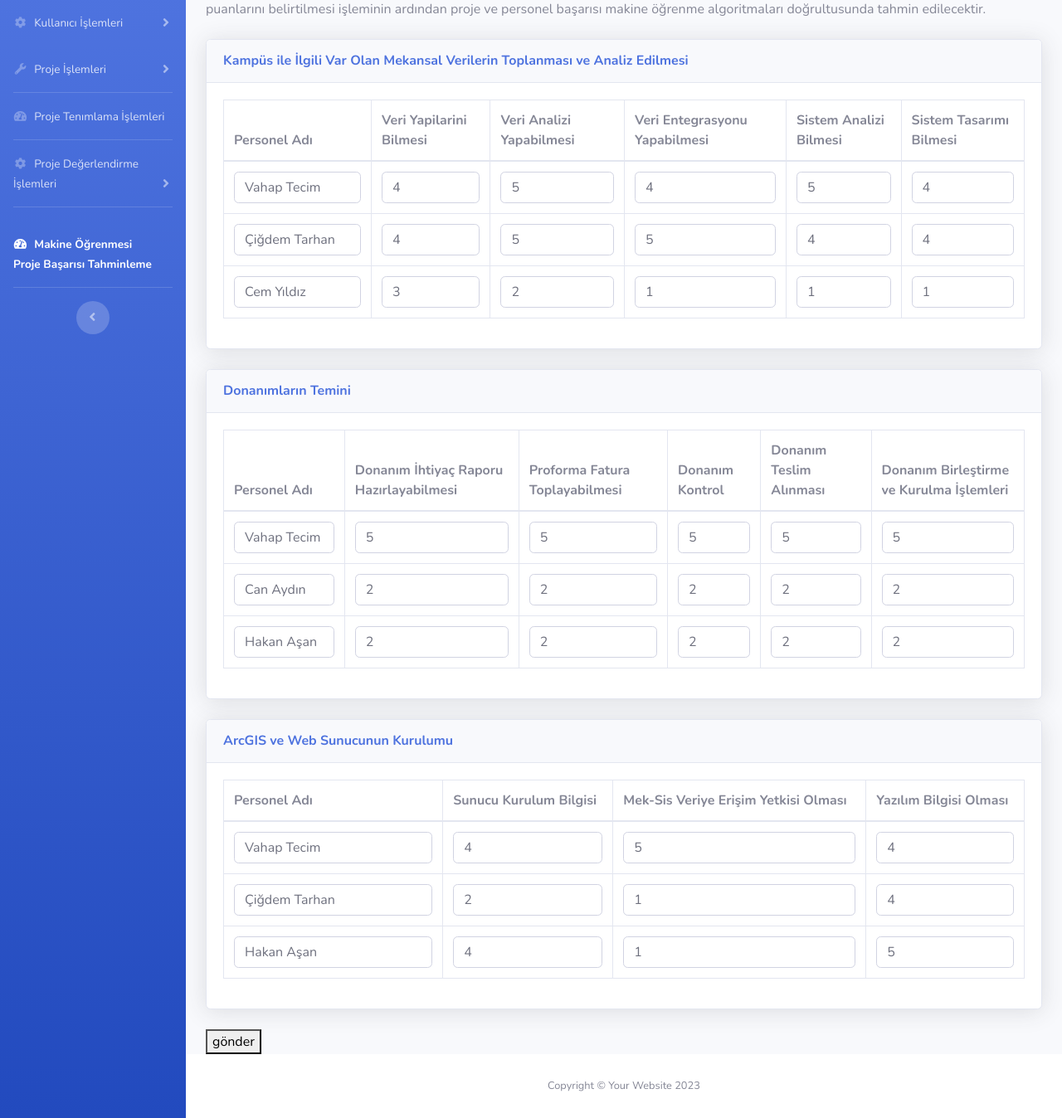
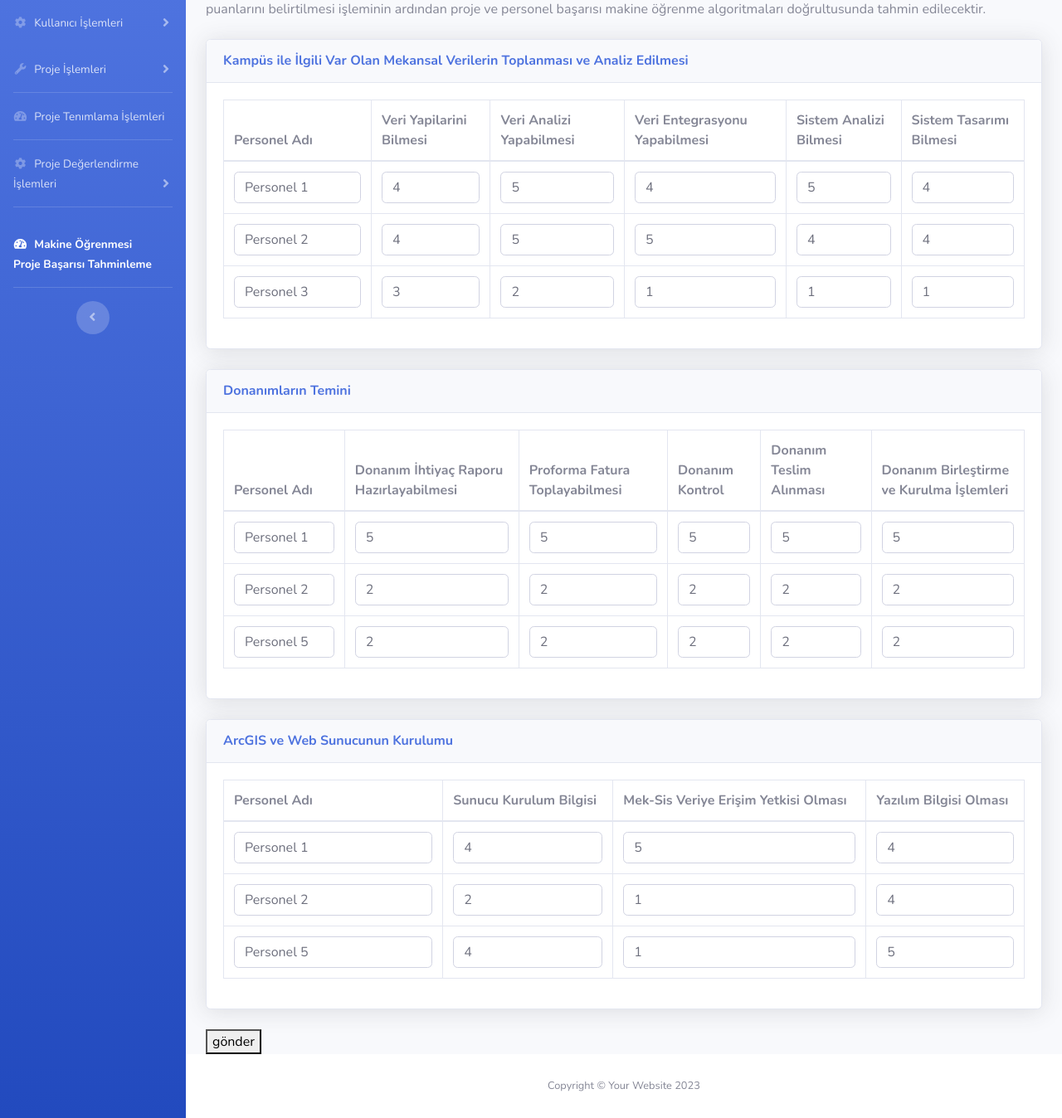
Before and after one commit to ahmetsozgur/tez-flask-uygulama, a Flask app: page / in a window 1280 px wide. Shown: the part 161-1509 px from the top of the page at 83% size. Run offline with Flask 3, Linux system fonts and the light colour scheme; parts of the project's set-up code (start-up, migrations or seed data) failed here and were passed over; some libraries are stand-ins or nearby versions.

Commit message:
Update index.html

```diff
--- a/templates/index.html
+++ b/templates/index.html
@@ -387,7 +387,7 @@
                                     <tbody>
                                         <tr>
                                             <td>
-                                                <input type="text" value="Vahap Tecim" name="ip_1_per_1" class="form-control form-control-user"  placeholder="Personel Adı Giriniz...">
+                                                <input type="text" value="Personel 1" name="ip_1_per_1" class="form-control form-control-user"  placeholder="Personel Adı Giriniz...">
                                             </td>
                                             <td>
                                                 <input type="number" value="4" name="ip_1_per_1_k_1" class="form-control form-control-user" min="1" max="5" id="exampleInputEmail"   placeholder="Değerlendirme Notu Giriniz...">
@@ -407,7 +407,7 @@
                                         </tr>
                                         <tr>
                                             <td>
-                                                <input type="text" value="Çiğdem Tarhan" name="ip_1_per_2" class="form-control form-control-user"  placeholder="Personel Adı Giriniz...">
+                                                <input type="text" value="Personel 2" name="ip_1_per_2" class="form-control form-control-user"  placeholder="Personel Adı Giriniz...">
                                             </td>
                                             <td>
                                                 <input type="number" value="4" name="ip_1_per_2_k_1" class="form-control form-control-user" min="1" max="5" id="exampleInputEmail"   placeholder="Değerlendirme Notu Giriniz...">
@@ -427,7 +427,7 @@
                                         </tr>
                                         <tr>
                                             <td>
-                                                <input type="text" value="Cem Yıldız" name="ip_1_per_3" class="form-control form-control-user"  placeholder="Personel Adı Giriniz...">
+                                                <input type="text" value="Personel 3" name="ip_1_per_3" class="form-control form-control-user"  placeholder="Personel Adı Giriniz...">
                                             </td>
                                             <td>
                                                 <input type="number" value="3" name="ip_1_per_3_k_1" class="form-control form-control-user" min="1" max="5" id="exampleInputEmail"   placeholder="Değerlendirme Notu Giriniz...">
@@ -478,7 +478,7 @@
                                     <tbody>
                                         <tr>
                                             <td>
-                                                <input type="text" value="Vahap Tecim" name="ip_2_per_1" class="form-control form-control-user"  placeholder="Personel Adı Giriniz...">
+                                                <input type="text" value="Personel 1" name="ip_2_per_1" class="form-control form-control-user"  placeholder="Personel Adı Giriniz...">
                                             </td>
                                             <td>
                                                 <input type="number" value="5" name="ip_2_per_1_k_1" class="form-control form-control-user" min="1" max="5" id="exampleInputEmail"   placeholder="Değerlendirme Notu Giriniz...">
@@ -498,7 +498,7 @@
                                         </tr>
                                         <tr>
                                             <td>
-                                                <input type="text" value="Can Aydın" name="ip_2_per_2" class="form-control form-control-user"  placeholder="Personel Adı Giriniz...">
+                                                <input type="text" value="Personel 2" name="ip_2_per_2" class="form-control form-control-user"  placeholder="Personel Adı Giriniz...">
                                             </td>
                                             <td>
                                                 <input type="number" value="2" name="ip_2_per_2_k_1" class="form-control form-control-user" min="1" max="5" id="exampleInputEmail"   placeholder="Değerlendirme Notu Giriniz...">
@@ -518,7 +518,7 @@
                                         </tr>
                                         <tr>
                                             <td>
-                                                <input type="text" value="Hakan Aşan" name="ip_2_per_3" class="form-control form-control-user"  placeholder="Personel Adı Giriniz...">
+                                                <input type="text" value="Personel 5" name="ip_2_per_3" class="form-control form-control-user"  placeholder="Personel Adı Giriniz...">
                                             </td>
                                             <td>
                                                 <input type="number" value="2" name="ip_2_per_3_k_1" class="form-control form-control-user" min="1" max="5" id="exampleInputEmail"   placeholder="Değerlendirme Notu Giriniz...">
@@ -563,7 +563,7 @@
                                     <tbody>
                                         <tr>
                                             <td>
-                                                <input type="text" value="Vahap Tecim" name="ip_3_per_1" class="form-control form-control-user"  placeholder="Personel Adı Giriniz...">
+                                                <input type="text" value="Personel 1" name="ip_3_per_1" class="form-control form-control-user"  placeholder="Personel Adı Giriniz...">
                                             </td>
                                             <td>
                                                 <input type="number" value="4" name="ip_3_per_1_k_1" class="form-control form-control-user" min="1" max="5" id="exampleInputEmail"   placeholder="Değerlendirme Notu Giriniz...">
@@ -578,7 +578,7 @@
                                         </tr>
                                         <tr>
                                             <td>
-                                                <input type="text" value="Çiğdem Tarhan" name="ip_3_per_2" class="form-control form-control-user"  placeholder="Personel Adı Giriniz...">
+                                                <input type="text" value="Personel 2" name="ip_3_per_2" class="form-control form-control-user"  placeholder="Personel Adı Giriniz...">
                                             </td>
                                             <td>
                                                 <input type="number" value="2" name="ip_3_per_2_k_1" class="form-control form-control-user" min="1" max="5" id="exampleInputEmail"   placeholder="Değerlendirme Notu Giriniz...">
@@ -593,7 +593,7 @@
                                         </tr>
                                         <tr>
                                             <td>
-                                                <input type="text" value="Hakan Aşan" name="ip_3_per_3" class="form-control form-control-user"  placeholder="Personel Adı Giriniz...">
+                                                <input type="text" value="Personel 5" name="ip_3_per_3" class="form-control form-control-user"  placeholder="Personel Adı Giriniz...">
                                             </td>
                                             <td>
                                                 <input type="number" value="4" name="ip_3_per_3_k_1" class="form-control form-control-user" min="1" max="5" id="exampleInputEmail"   placeholder="Değerlendirme Notu Giriniz...">
```
